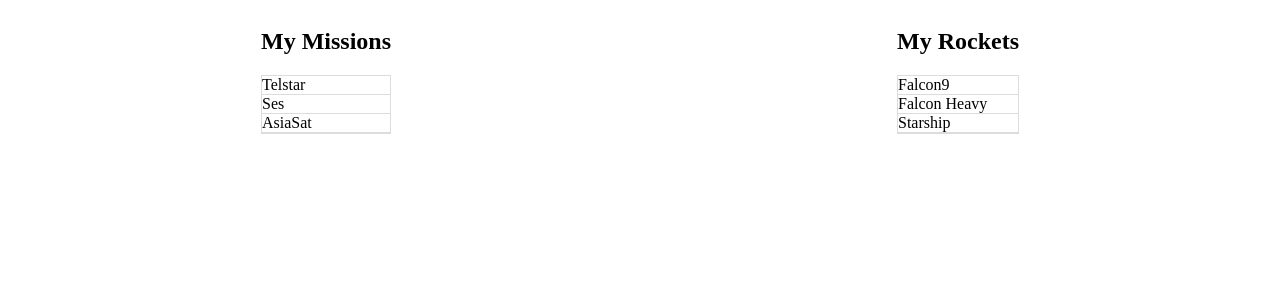
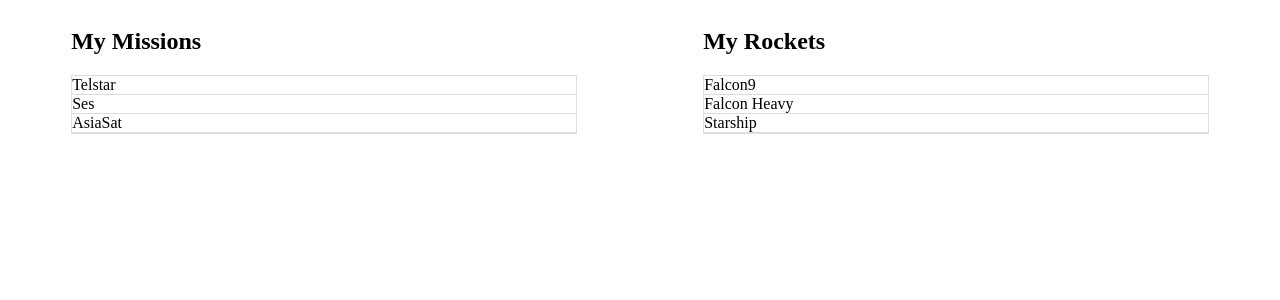
Before and after one commit to muneebulrehman/Space-travellers-hub, a React (Create React App) app: page / in a window 1280 px wide. Shown: the top 300 px of the page. Built offline with nearby package versions, Linux system fonts and the light colour scheme.

Commit message:
increase my profile section width

```diff
--- a/src/components/MyProfile.css
+++ b/src/components/MyProfile.css
@@ -2,6 +2,10 @@
     width: 100%;
     display: flex;
     justify-content: space-around;
+}
+
+.my_profile_container section {
+    width: 40%;
 }
 
 .my_profile_container ul {
```
